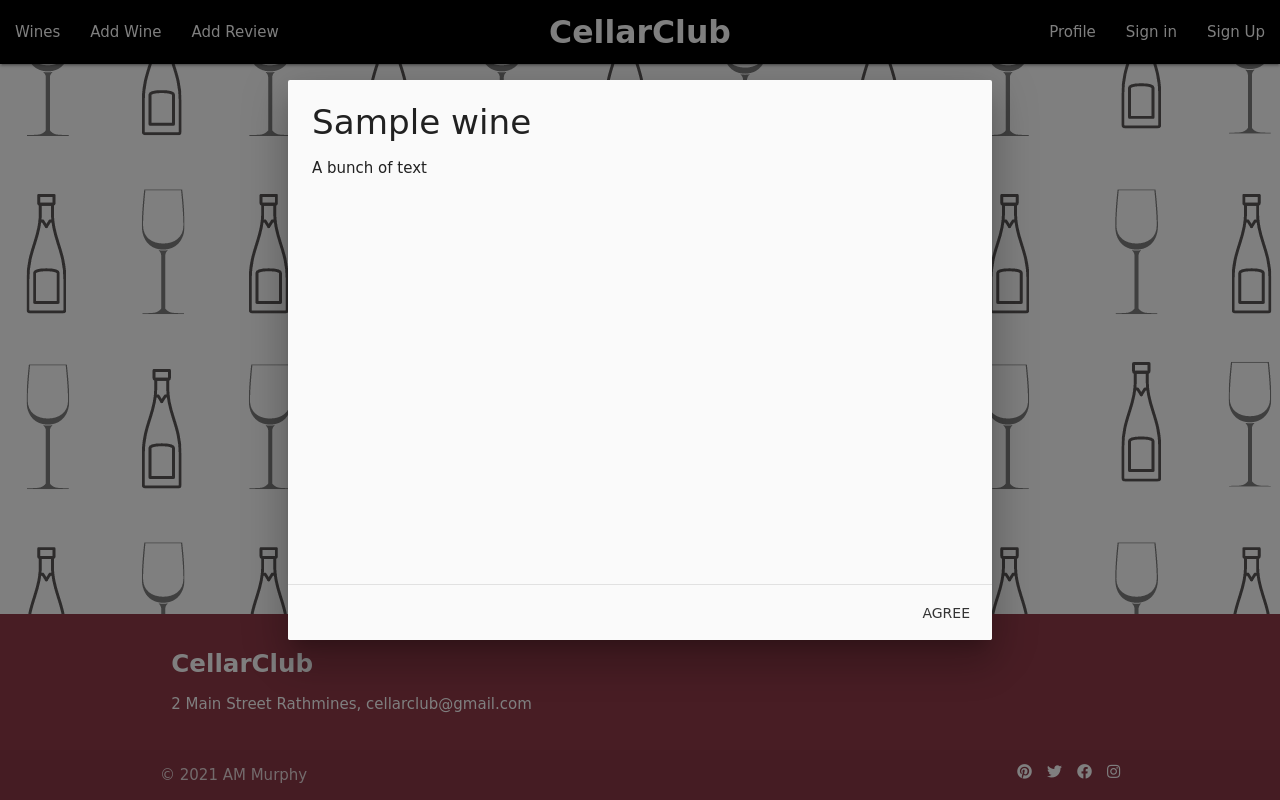
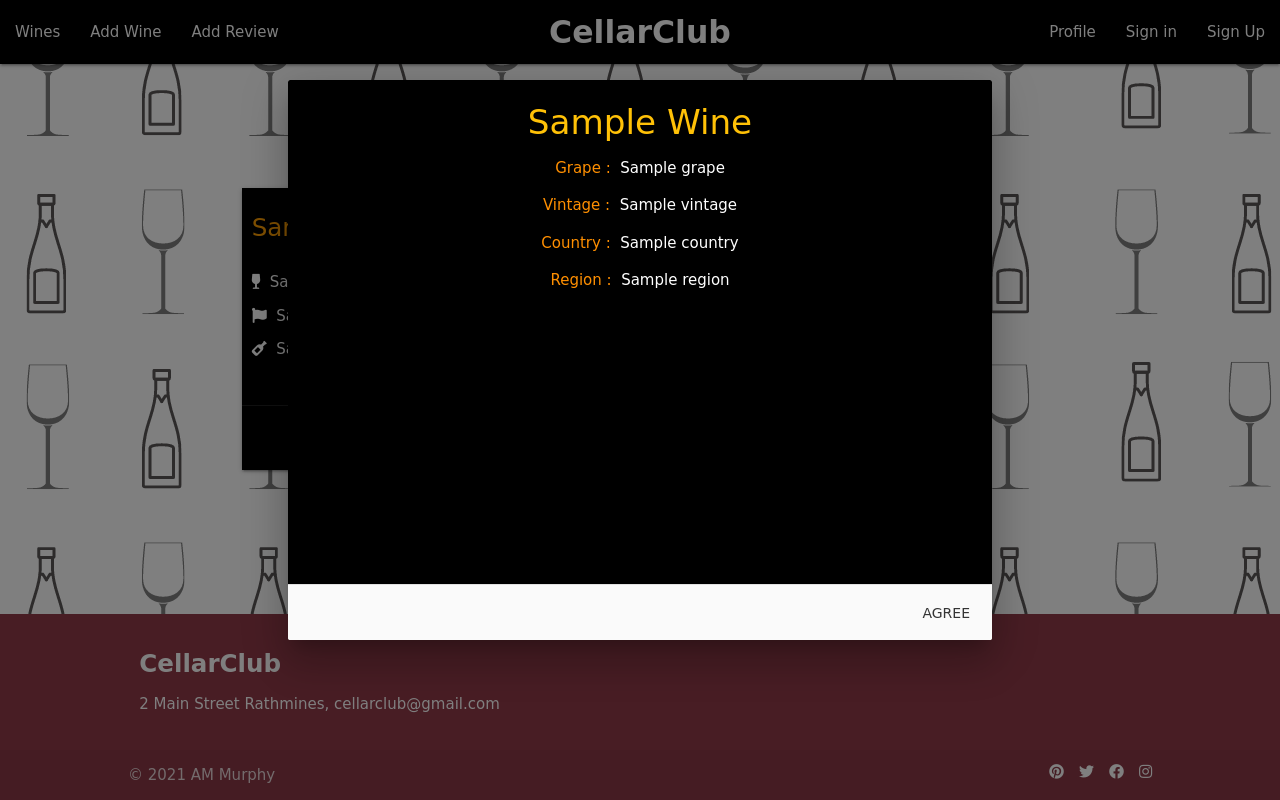
Before and after one commit to Code-Institute-Submissions/Code-Institute-Submissions-https-github.com-annemarie293-CellarClub, a Flask app: page /wines in a window 1280 px wide, after a click on "VIEW". Run offline with Flask 2, Linux system fonts and the light colour scheme; a database or web service that is not in the repository returns one stand-in record (values such as "Sample title"); some libraries are stand-ins or nearby versions; some web fonts are replaced.

Commit message:
card and modal styling update

```diff
--- a/index.html
+++ b/index.html
@@ -56,6 +56,7 @@
         .card img {
             background-color: #923A49;
             padding-top: 2rem;
+
         }
 
         .wine-info{
--- a/static/css/style.css
+++ b/static/css/style.css
@@ -1,7 +1,8 @@
 @import url('https://fonts.googleapis.com/css2?family=Corben:wght@400;700&display=swap');
+@import url('https://fonts.googleapis.com/css2?family=EB+Garamond:wght@700&display=swap');
 
 
-/*-----From Materialize for Stick Footer------*/
+/*-----From Materialize for Sticky Footer------*/
 body {
     display: flex;
     min-height: 100vh;
@@ -33,14 +34,16 @@
     background-color: #923A49;
 }
 
-/*-----Headers on Sign-in/Register page ------*/
+/*-----Headers on all pages page ------*/
 .row .page-header {
     margin-top: 1.5rem;
     padding-bottom: .5rem;
 }
 
 .page-header {
+    font-family: 'EB Garamond', serif;
     text-transform: capitalize;
+    font-weight: bold;
     color: black;
     border: none;
     border-radius: 2px;
@@ -59,22 +62,32 @@
     }
 
 /*-- Cards on Wines Page --*/
+
+/* for card size on tablets only */
+@media only screen and (max-width: 800px) and (min-width: 700px){
+    .card {
+        height: 330px!important;
+    }
+
+    .wine-info p{
+        padding-bottom: .65rem;
+    }
+    .card .h6{
+        margin-top: 5px;
+    }
+}
+
 .card img {
     background-color: #923A49;
     padding-top: 2rem;
 }
 
-.wine-info{
-    padding-top: 3rem;
+.wine-info p{
+    padding-bottom: .75rem;
 }
 
-.wine-info p{
-    padding-bottom: 2rem;
-}
-
-.card-content .card-header{
-    height: 2rem;
-    width: 3rem;
+.card-content{
+    padding: 10px !important;
 }
 
 /* for card container on tablets and larger */
@@ -84,8 +97,16 @@
     }
 }
 
-@media only screen and (min-width: 1024px){
+@media only screen and (min-width: 1000px){
     .container {
-        width: 75% !important;
+        width: 80% !important;
     }
 }
+
+/* Modal */
+.modal-wine-info p{
+    color: #ff8f00;
+}
+.modal-wine-info p span{
+    color: white;
+}
--- a/templates/add-wine.html
+++ b/templates/add-wine.html
@@ -7,7 +7,7 @@
 </div>
 
 <div class="row">
-    <form class="col s12 m8 offset-m2 card-panel center-align" method="POST" action="{{ url_for('add_wine')}}">
+    <form class="col s12 m8 offset-m2 card-panel" method="POST" action="{{ url_for('add_wine')}}">
             <!--Wine type selection-->
             <div class="row">
                 <div class="input-field col s12">
--- a/templates/wines.html
+++ b/templates/wines.html
@@ -15,23 +15,23 @@
                 <div class="card horizontal">
                     <div class="card-image bg-wine">
                         {% if wine.wine_type == "red" %}
-                        <img src="static/images/red.png">
+                        <img src="static/images/white.png">
                         {% elif wine.wine_type == "white" %}
                         <img src="static/images/white.png">
                         {% elif wine.wine_type == "rose" %}
-                        <img src="static/images/rose.png">
+                        <img src="static/images/white.png">
                         {% elif wine.wine_type == "sparkling" %}
-                        <img src="static/images/champagne.png">
+                        <img src="static/images/white.png">
                         {% endif %}
                     </div>
                     <div class="card-stacked black">
                         <div class="card-content">
-                            <h6 class="card-header amber-text text-darken-2"><strong>{{ wine.wine_name.capitalize() }}</strong></h6>
-                            <div class="wine-info">
-                                <p class="white-text"><i class="fas fa-wine-glass"></i> {{ wine.grape.capitalize() }}</p>
-                                <p class="white-text"><i class="fas fa-flag"></i> {{ wine.country.capitalize() }}</p>
-                                <p class="white-text"><i class="fas fa-wine-bottle"></i> {{ wine.vintage }}</p>
-                            </div>
+                            <h5 class="amber-text text-darken-2">{{ wine.wine_name.title() }}</h5>
+                        </div>
+                        <div class="card-content wine-info">
+                            <p class="white-text"><i class="fas fa-wine-glass"></i>&nbsp {{ wine.grape.capitalize() }}</p>
+                            <p class="white-text"><i class="fas fa-flag"></i>&nbsp {{ wine.country.capitalize() }}</p>
+                            <p class="white-text"><i class="fas fa-wine-bottle"></i>&nbsp {{ wine.vintage }}</p>
                         </div>
                         <div class="center-align">
                             <i class="fas fa-star amber-text"></i>
@@ -49,9 +49,19 @@
 
             <!-- Modal Structure -->
             <div id="{{ wine._id }}" class="modal modal-fixed-footer">
-                <div class="modal-content">
-                    <h4>{{ wine.wine_name.capitalize() }}</h4>
-                    <p>A bunch of text</p>
+                <div class="modal-content black center-align">
+                    <h4 class="amber-text">{{ wine.wine_name.title() }}</h4>
+                    <div>
+                        <div class="row modal-wine-info">
+                            <p>Grape : &nbsp<span>{{ wine.grape.capitalize() }}</span></p>
+                            <p>Vintage : &nbsp<span>{{ wine.vintage.capitalize() }}</span></p>
+                            <p>Country : &nbsp<span>{{ wine.country.capitalize() }}</span></p>
+                            {% if wine.region %}
+                            <p>Region : &nbsp<span>{{ wine.region.capitalize() }}</span></p>
+                            {% endif %}
+                        </div>
+                    </div>
+
                 </div>
                 <div class="modal-footer">
                     <a href="#!" class="modal-close waves-effect waves-green btn-flat">Agree</a>
```
Also changed, not shown: static/images/white.png.
